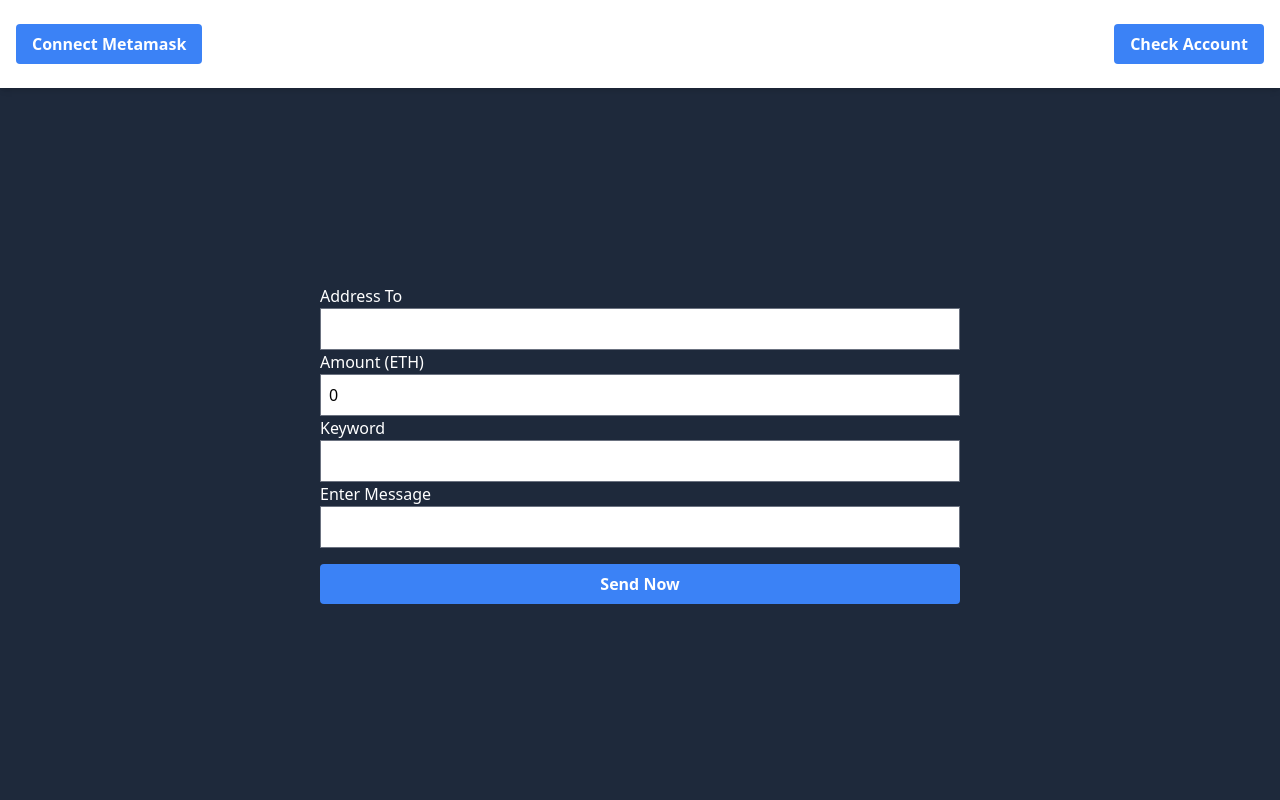
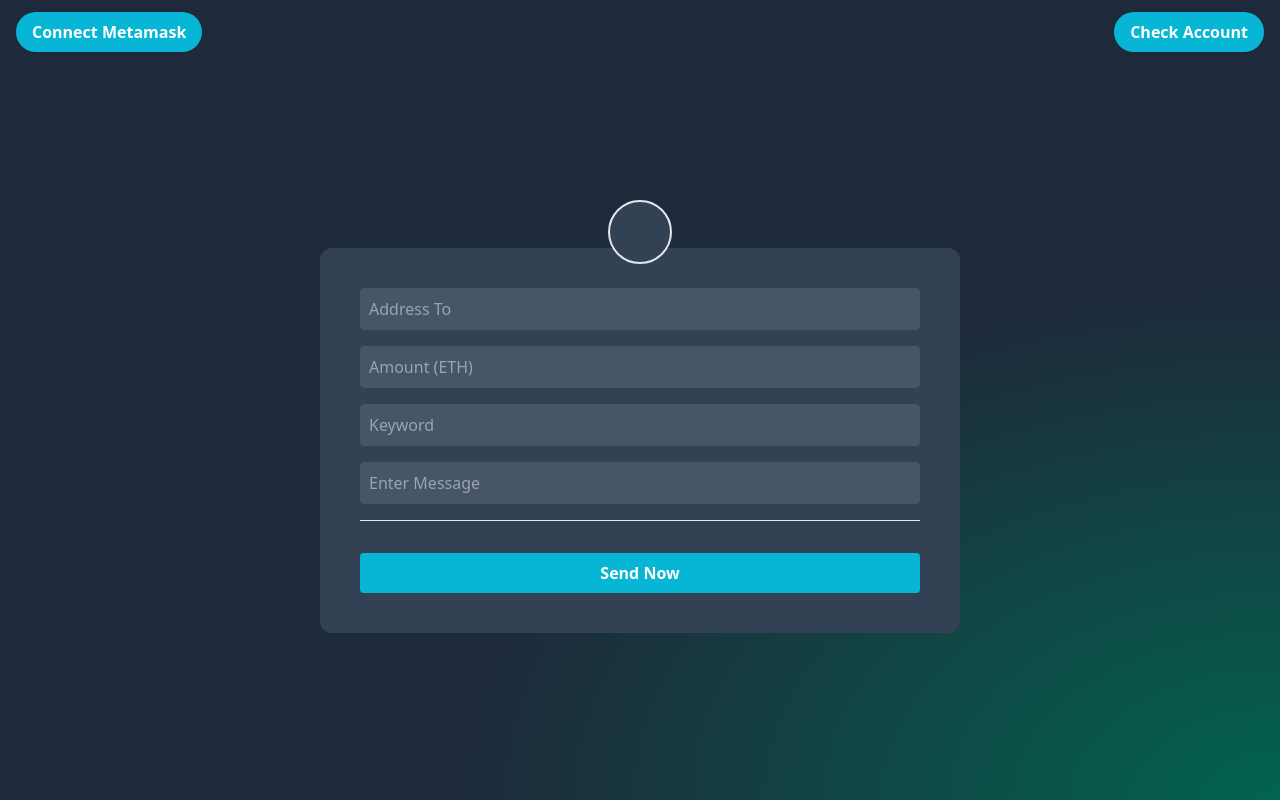
Before and after one commit to Falk0r/Ethereum-first-Dapp, a Vue app in the folder eth-test-client/: page / in a window 1280 px wide. Built offline with nearby package versions, Linux system fonts and the light colour scheme.

Commit message:
makeThisMoreBeautiful

```diff
--- a/eth-test-client/src/components/MainForm.vue
+++ b/eth-test-client/src/components/MainForm.vue
@@ -1,25 +1,26 @@
 <template>
     <div class="h-full w-full flex justify-center items-center">
-        <form action="" class="w-1/2">
+        <link rel="stylesheet" href="https://use.fontawesome.com/releases/v5.15.4/css/all.css" integrity="sha384-DyZ88mC6Up2uqS4h/KRgHuoeGwBcD4Ng9SiP4dIRy0EXTlnuz47vAwmeGwVChigm" crossorigin="anonymous">
+        <form action="" class="relative w-full md:w-1/2 bg-slate-700 p-10 rounded-xl mx-4">
+            <div class="absolute -translate-x-1/2 left-1/2 -top-12 bg-slate-700 border-2 h-16 w-16 flex justify-center items-center rounded-full">
+                <i class="text-5xl fab fa-ethereum"></i>
+            </div>
             <div class="flex flex-col">
                 <div class="flex flex-col">
-                    <label for="addressTo" class="text-white">Address To</label>
-                    <input type="text" id="addressTo" class="border border-gray-500 p-2 w-full text-black" v-model="formData.addressTo" />
+                    <input type="text" id="addressTo" class="border bg-slate-600 border-slate-600 p-2 w-full text-white rounded focus-visible:border-white focus-visible:border" v-model="formData.addressTo" placeholder="Address To" />
                 </div>
-                <div class="flex flex-col">
-                    <label for="amount" class="text-white">Amount (ETH)</label>
-                    <input type="number" step="0.0001" id="amount" class="border border-gray-500 p-2 w-full text-black" v-model="formData.amount" />
+                <div class="flex flex-col mt-4">
+                    <input type="number" step="0.0001" id="amount" class="border bg-slate-600 border-slate-600 p-2 w-full text-white rounded" v-model="formData.amount" placeholder="Amount (ETH)" />
                 </div>
-                <div class="flex flex-col">
-                    <label for="keyword" class="text-white">Keyword</label>
-                    <input type="text" id="keyword" class="border border-gray-500 p-2 w-full text-black" v-model="formData.keyword" />
+                <div class="flex flex-col mt-4">
+                    <input type="text" id="keyword" class="border bg-slate-600 border-slate-600 p-2 w-full text-white rounded" v-model="formData.keyword" placeholder="Keyword" />
                 </div>
-                <div class="flex flex-col">
-                    <label for="message" class="text-white">Enter Message</label>
-                    <input type="text" id="message" class="border border-gray-500 p-2 w-full text-black" v-model="formData.message" />
+                <div class="flex flex-col mt-4">
+                    <input type="text" id="message" class="border bg-slate-600 border-slate-600 p-2 w-full text-white rounded" v-model="formData.message" placeholder="Enter Message"/>
                 </div>
-                <div class="flex flex-col">
-                    <button type="submit" class="bg-blue-500 hover:bg-blue-700 text-white font-bold py-2 px-4 mt-4 rounded" @click.prevent="sendTokens">Send Now</button>
+                <hr class="mt-4 ">
+                <div class="flex flex-col mt-4">
+                    <button type="submit" class="bg-cyan-500 hover:bg-cyan-700 text-white font-bold py-2 px-4 mt-4 rounded" @click.prevent="sendTokens">Send Now</button>
                 </div>
             </div>
         </form>
--- a/eth-test-client/src/components/Navbar.vue
+++ b/eth-test-client/src/components/Navbar.vue
@@ -1,12 +1,12 @@
 <template>
 <!-- navbar -->
-<nav class="bg-white shadow-md h-min w-full">
-    <div class="flex flex-wrap items-center justify-between px-4 py-6">
-        <button v-if="!accounts.account" @click="connectWallet" class="bg-blue-500 hover:bg-blue-700 text-white font-bold py-2 px-4 rounded">
+<nav class="h-min w-full bg-transparent">
+    <div class="flex flex-wrap items-center justify-between px-4 py-3">
+        <button v-if="!accounts.account" @click="connectWallet" class="bg-cyan-500 hover:bg-cyan-700 text-white font-bold py-2 px-4 rounded-full mb-4">
             Connect Metamask
         </button>
-        <p v-if="accounts.account">{{accounts.account}}</p>
-        <button @click="getAccount" class="bg-blue-500 hover:bg-blue-700 text-white font-bold py-2 px-4 rounded">
+        <p v-if="accounts.account" class="text-black">{{accounts.account}}</p>
+        <button @click="getAccount" class="bg-cyan-500 hover:bg-cyan-700 text-white font-bold py-2 px-4 rounded-full mb-4">
             Check Account
         </button>
     </div>
--- a/eth-test-client/src/contexts/TransactionContext.vue
+++ b/eth-test-client/src/contexts/TransactionContext.vue
@@ -1,5 +1,5 @@
 <template>
-    <div class="bg-slate-800 text-white h-screen flex flex-col justify-between items-center">
+    <div class="bg-main text-white h-screen flex flex-col justify-between items-center">
         <slot></slot>
     </div>
 </template>
@@ -127,7 +127,7 @@ const address = reactive({
 
 const formStructure = reactive({
     addressTo: null,
-    amount: 0,
+    amount: null,
     keyword: null,
     message: null
 });
@@ -152,3 +152,9 @@ export default {
     },
 }
 </script>
+<style>
+ .bg-main{
+     background-color:#1e293b;
+     background-image: radial-gradient(at 100% 100%, hsla(167,96%,20%,1) 0, transparent 46%);
+ }
+</style>
```
Also changed, not shown: eth-test-client/public/Spinner-1s-350px.png (added), 1 other file (tests, documents, lock files or other folders).
